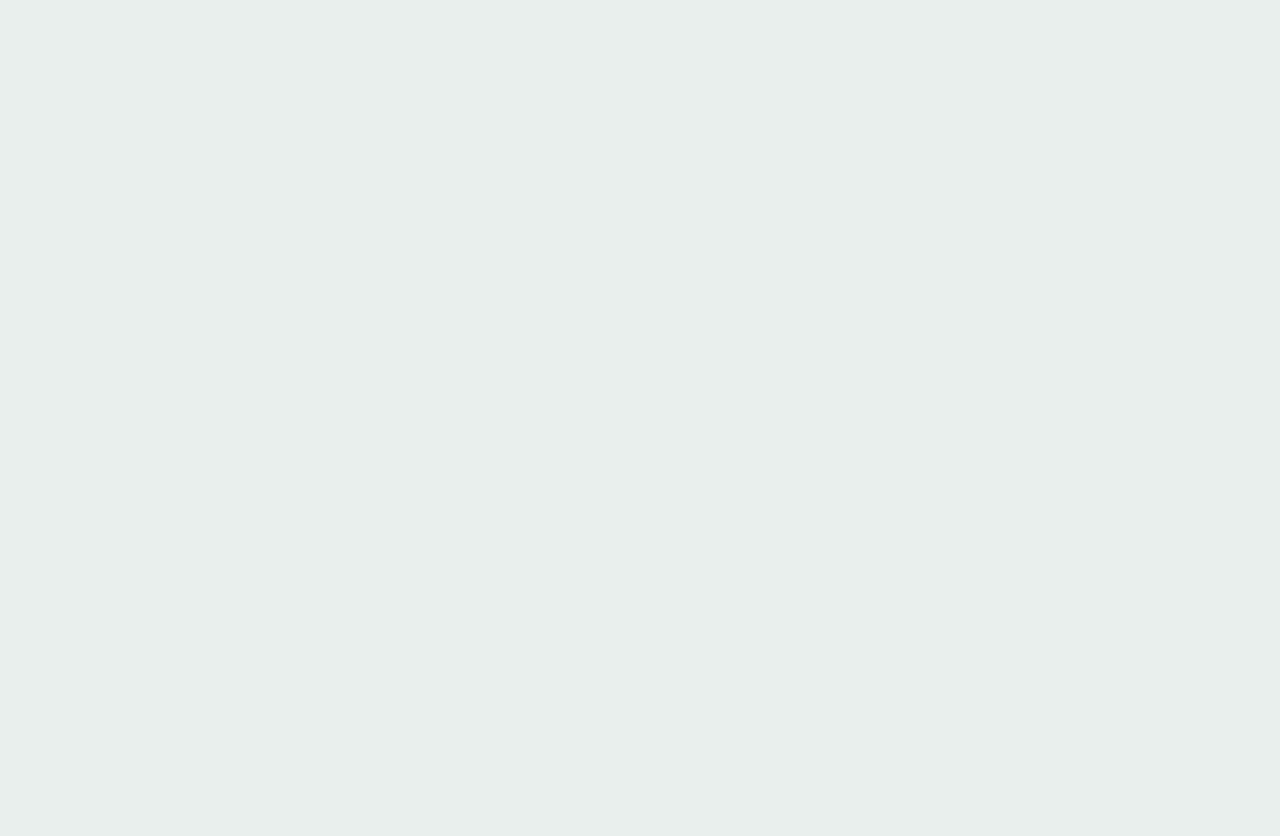
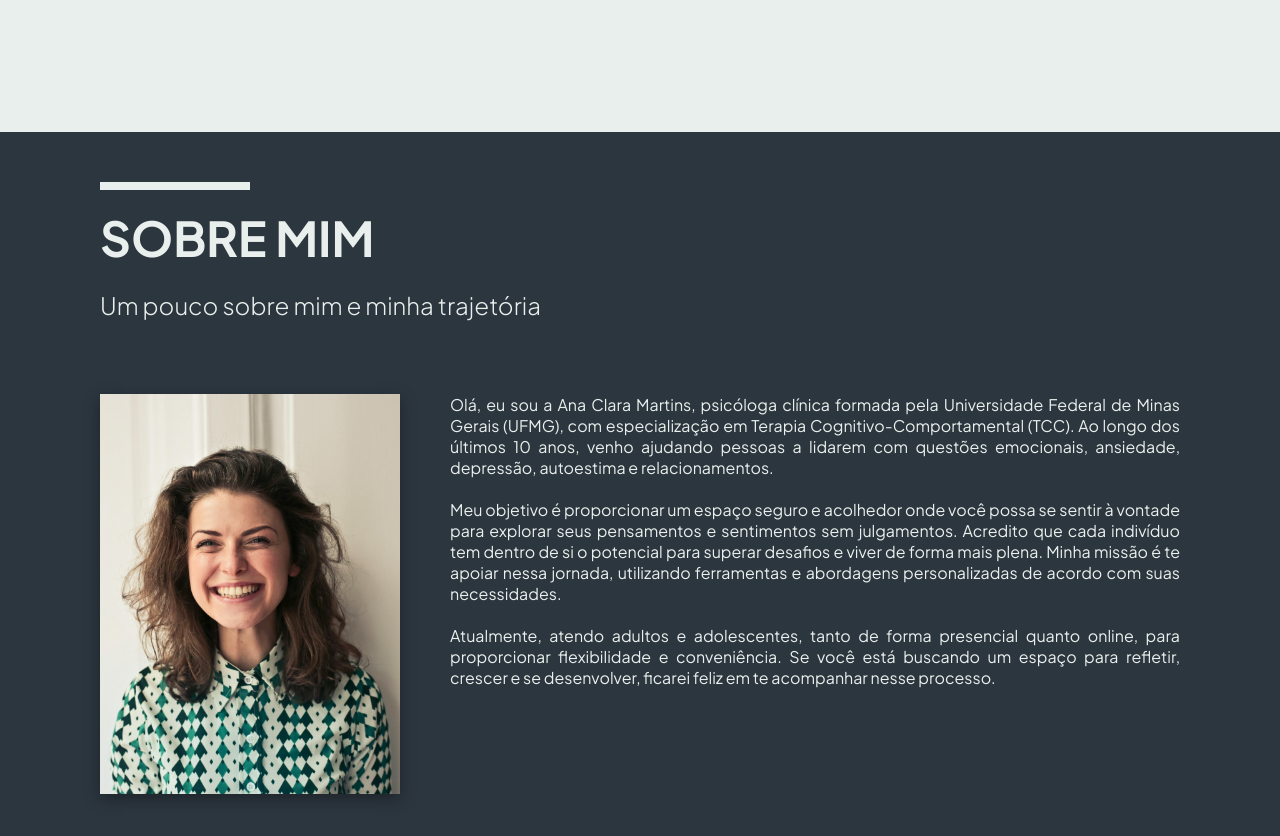
Before and after one commit to allessandrogomes/psychologist-portfolio, a Next.js app: page / in a window 1280 px wide. Shown: the part 2280-3116 px from the top of the page. Before the commit the page ends 2262 px from the top, so only its background shows below. Built offline with nearby package versions, Linux system fonts and the light colour scheme.

Commit message:
:sparkles:feat: cria a section 'About'.

```diff
--- a/src/app/page.tsx
+++ b/src/app/page.tsx
@@ -4,6 +4,7 @@ import ServicesSection from "@/components/ServicesSection";
 import "./globals.scss"
 import "@fontsource/plus-jakarta-sans"
 import TestemonialsSection from "@/components/TestemonialsSection";
+import AboutSection from "@/components/AboutSection";
 
 export default function Home() {
   return (
@@ -13,6 +14,7 @@ export default function Home() {
           <IntroSection />
           <ServicesSection />
           <TestemonialsSection />
+          <AboutSection />
         </main>
     </>
   );
--- /dev/null
+++ b/src/components/AboutSection/index.tsx
@@ -0,0 +1,33 @@
+import Image from "next/image"
+import TitleAndSubtitle from "../shared/TitleAndSubtitle"
+import styles from "./styles.module.scss"
+
+export default function AboutSection() {
+    return (
+        <section className={styles.section}>
+            <TitleAndSubtitle title="Sobre Mim" subtitle="Um pouco sobre mim e minha trajetória" />
+
+            <div className={styles.boxImageAndText}>
+                <div className={styles.boxImage}>
+                    <Image
+                        src="/images/about-image.jpg"
+                        style={{ width: "100%", height: "100%", objectFit: "cover" }}
+                        width={3840}
+                        height={5760}
+                        alt="Fotografia da Psicóloga"
+                    />
+                </div>
+
+                <p>
+                    Olá, eu sou a Ana Clara Martins, psicóloga clínica formada pela Universidade Federal de Minas Gerais (UFMG), com especialização em Terapia Cognitivo-Comportamental (TCC). Ao longo dos últimos 10 anos, venho ajudando pessoas a lidarem com questões emocionais, ansiedade, depressão, autoestima e relacionamentos.
+                    <br />
+                    <br />
+                    Meu objetivo é proporcionar um espaço seguro e acolhedor onde você possa se sentir à vontade para explorar seus pensamentos e sentimentos sem julgamentos. Acredito que cada indivíduo tem dentro de si o potencial para superar desafios e viver de forma mais plena. Minha missão é te apoiar nessa jornada, utilizando ferramentas e abordagens personalizadas de acordo com suas necessidades.
+                    <br />
+                    <br />
+                    Atualmente, atendo adultos e adolescentes, tanto de forma presencial quanto online, para proporcionar flexibilidade e conveniência. Se você está buscando um espaço para refletir, crescer e se desenvolver, ficarei feliz em te acompanhar nesse processo.
+                </p>
+            </div>
+        </section>
+    )
+}
--- /dev/null
+++ b/src/components/AboutSection/styles.module.scss
@@ -0,0 +1,35 @@
+@import "@/app/globals.scss";
+
+.section {
+    background-color: $color2;
+    display: flex;
+    flex-direction: column;
+    justify-content: center;
+    padding: 50px 100px;
+    height: 100%;
+    max-width: 100%;
+    margin-top: 150px;
+    color: $color1;
+    gap: 50px;
+    box-sizing: border-box;
+
+    .boxImageAndText {
+        display: flex;
+        max-width: 100%;
+        gap: 50px;
+
+        p {
+            margin: 0;
+            text-align: justify;
+            max-width: 800px;
+        }
+
+        .boxImage {
+            width: 400px;
+            min-width: 300px;
+            height: 400px;
+            min-height: 300px;
+            box-shadow: rgba(0, 0, 0, 0.35) 0px 5px 15px;
+        }
+    }
+}
```
Also changed, not shown: public/images/about-image.jpg (added).
